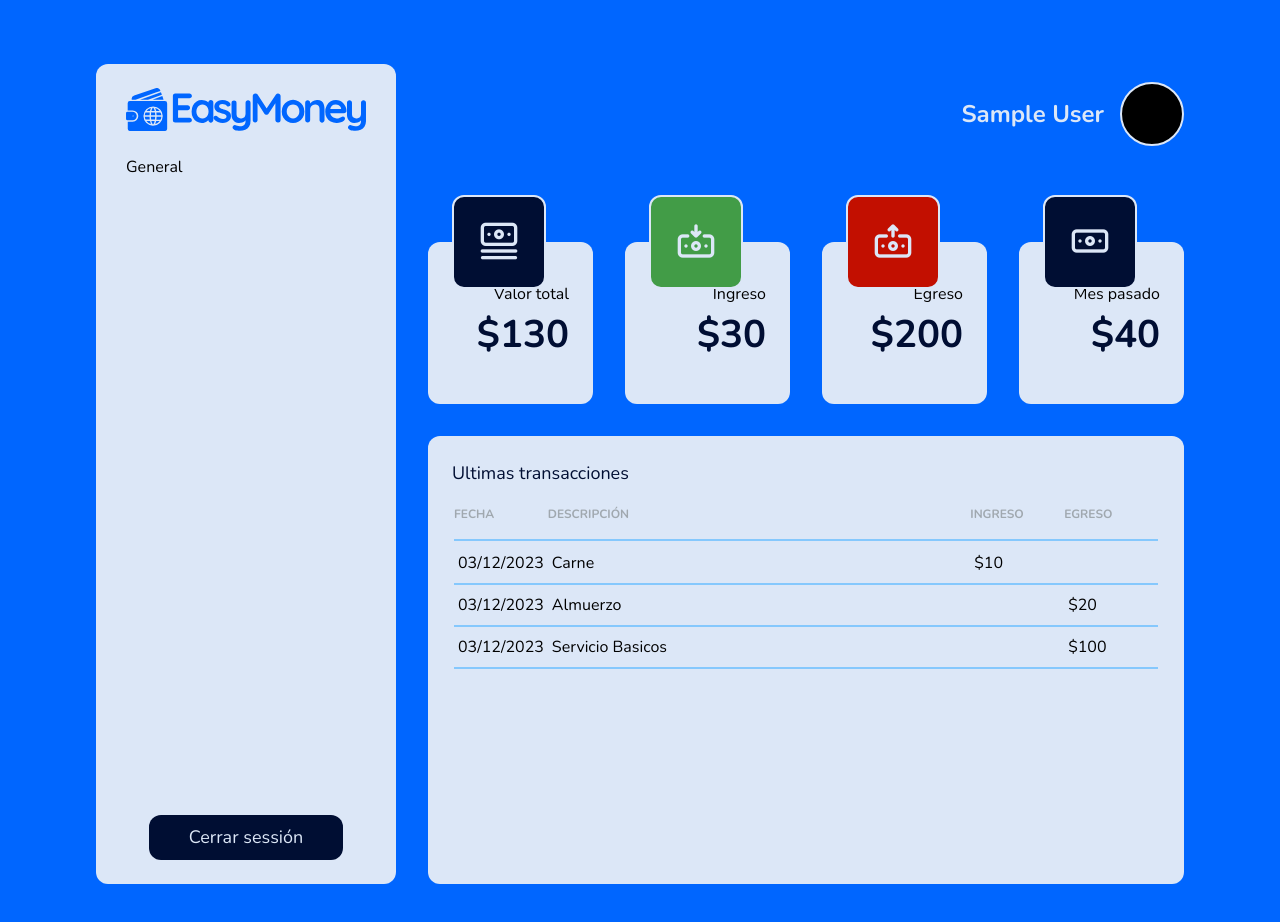
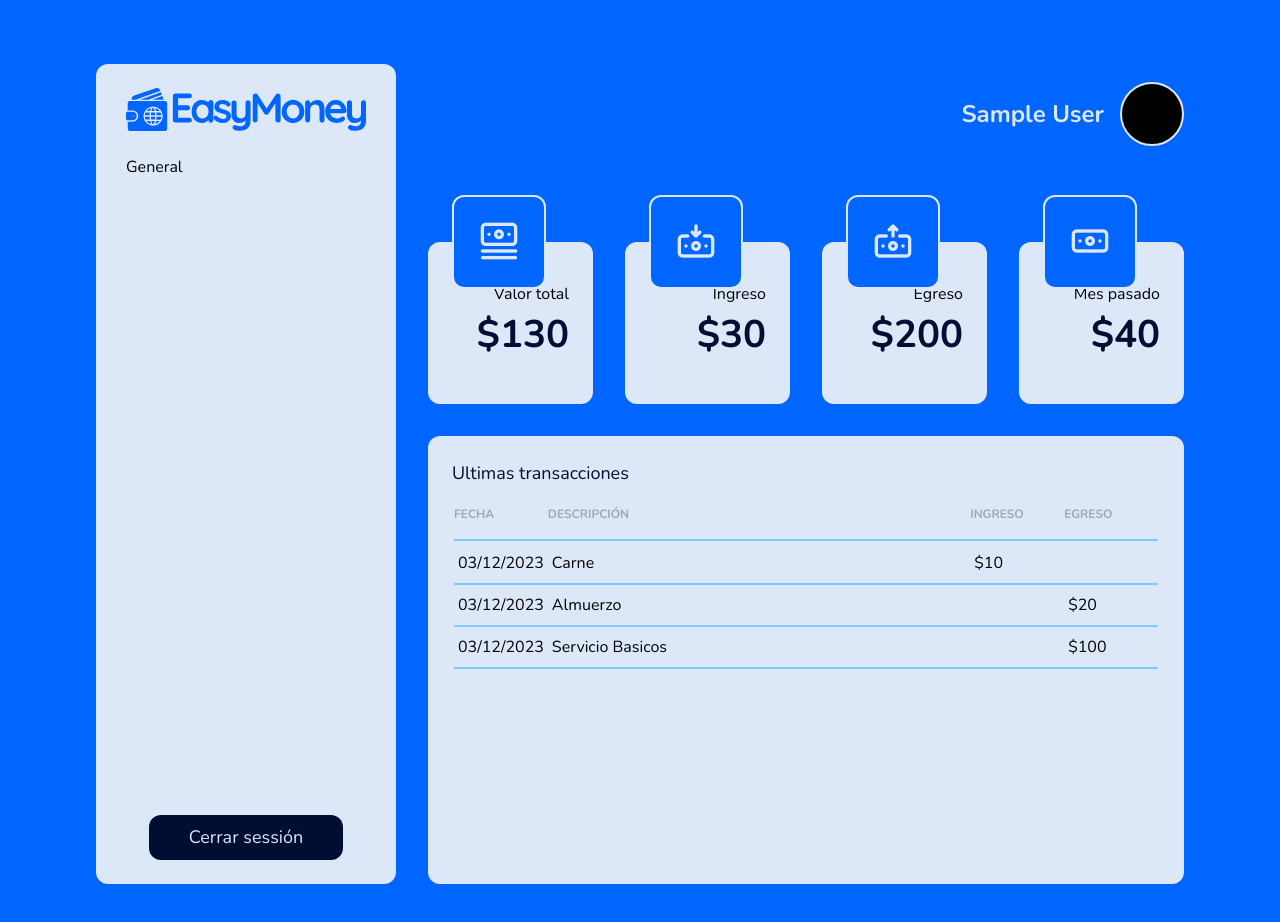
Before and after one commit to StalinAM/easy-money-app, a React (Vite) app: page /dashboard in a window 1280 px wide. Shown: the top 922 px of the page. Built offline with nearby package versions, Linux system fonts and the light colour scheme; no server answers; sample sign-in values are in the browser's storage.

Commit message:
change color

```diff
--- a/src/components/TotalInfo.jsx
+++ b/src/components/TotalInfo.jsx
@@ -16,7 +16,7 @@ const Container = styled.article`
 const Icon = styled.i`
   position: absolute;
   color: ${(props) => props.theme.white};
-  background-color: ${(props) => props.color};
+  background-color: ${(props) => props.theme.blue};
   border: 2px solid ${(props) => props.theme.white};
   padding: 0.938rem 1.563rem;
   font-size: 2.5rem;
@@ -28,7 +28,7 @@ const Icon = styled.i`
 function TotalInfo({ icon, color, title, value }) {
   return (
     <Container>
-      <Icon color={color} className={`uil uil-money-${icon}`} />
+      <Icon className={`uil uil-money-${icon}`} />
       <p>{title}</p>
       <h2>${value}</h2>
     </Container>
```
